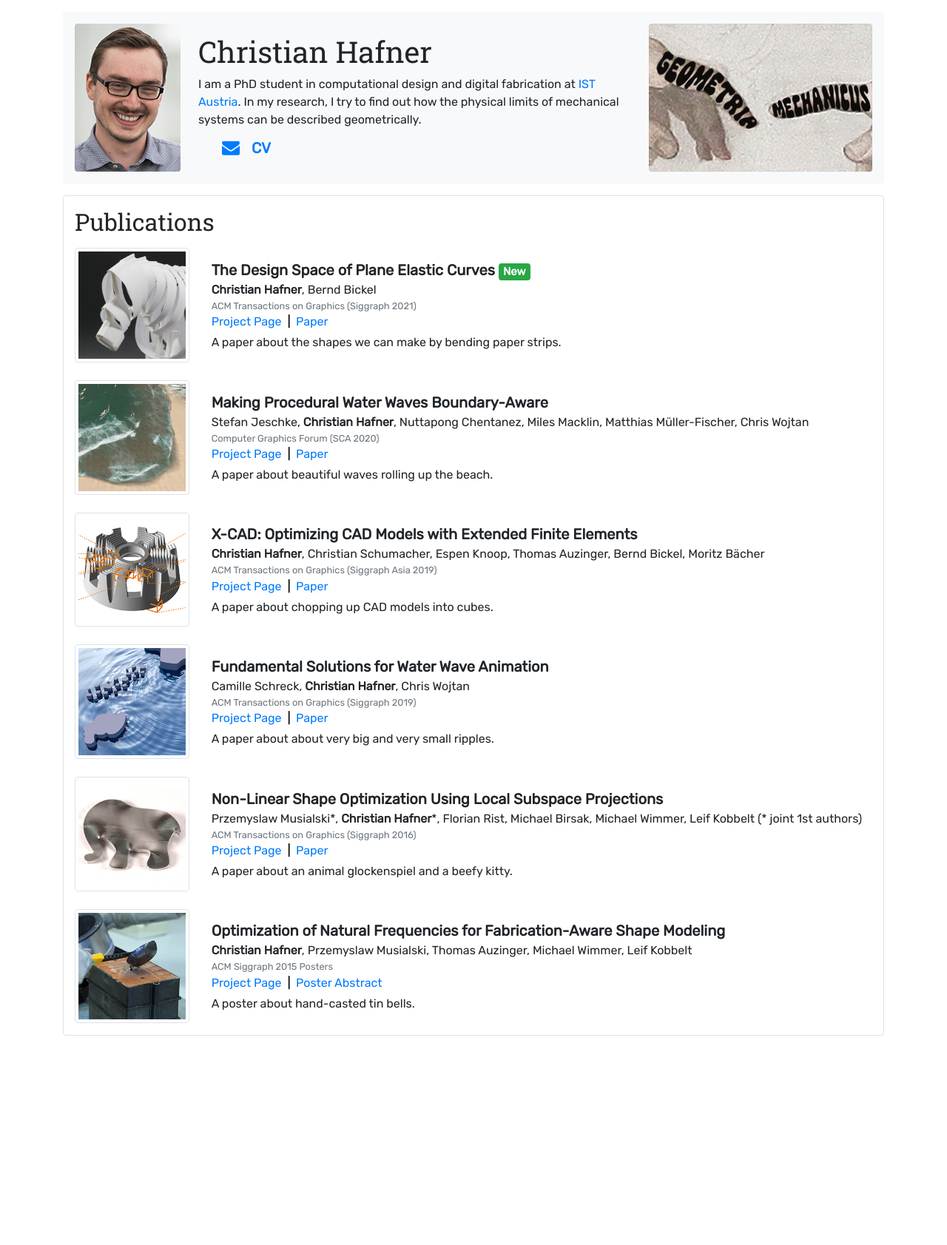
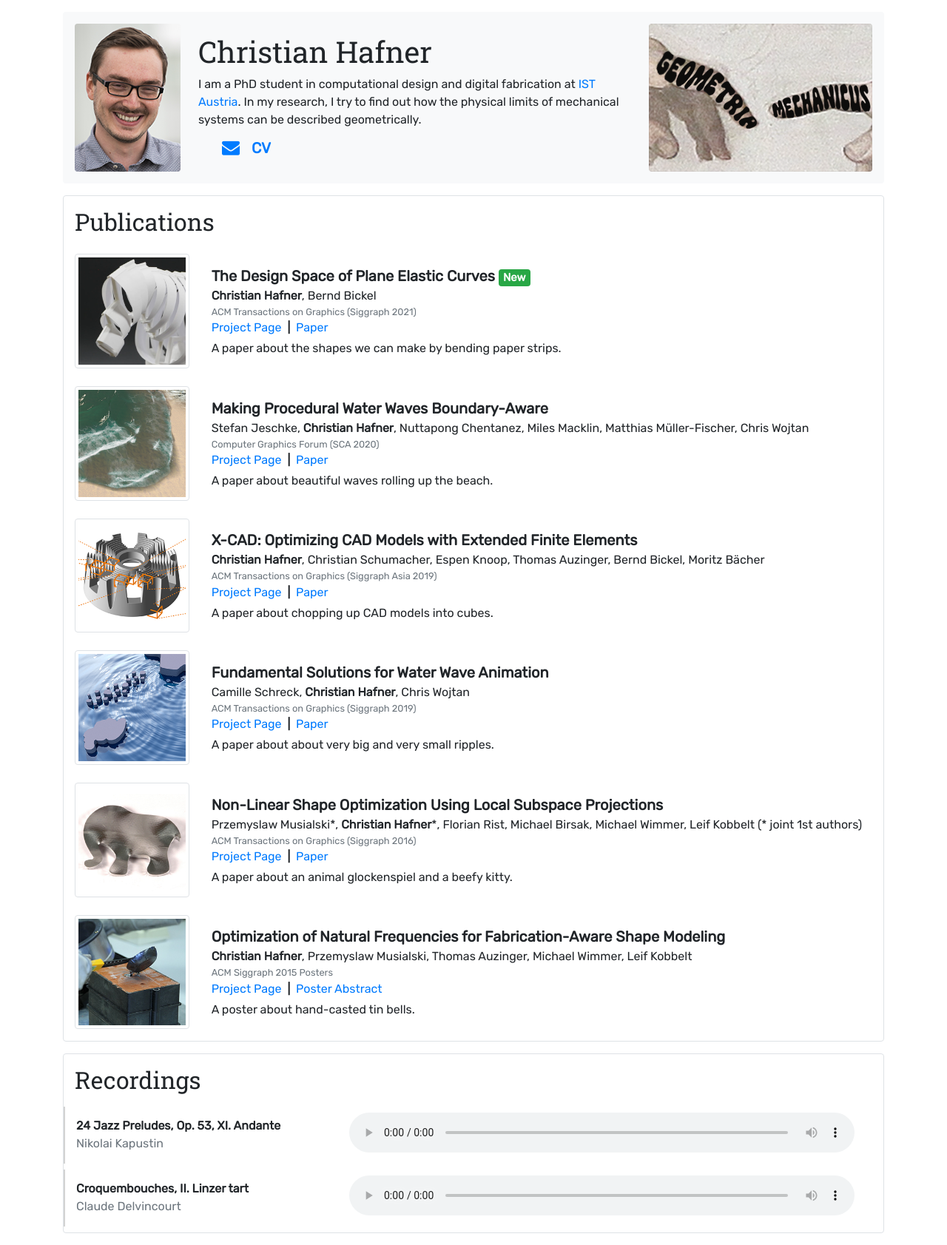
Before and after one commit to chrishafner/chrishafner.github.io, a Jekyll site: the page built from index.html, in a window 1280 px wide. Shown: the whole page at 74% size. Built offline with Jekyll 4.4.1, drawn with Linux system fonts in a browser that asks for light colours; before the commit the page ends 1416 px from its top, so only the background shows below that.

Commit message:
recordings, favicon.png

```diff
--- /dev/null
+++ b/_data/recordings.yml
@@ -0,0 +1,6 @@
+- composer: Nikolai Kapustin
+  piece: 24 Jazz Preludes, Op. 53, XI. Andante
+  path: https://pub.ist.ac.at/~chafner/music/Kap_pre11.mp3
+- composer: Claude Delvincourt
+  piece: Croquembouches, II. Linzer tart
+  path: https://pub.ist.ac.at/~chafner/music/del_cr_linzer_tart.mp3
--- /dev/null
+++ b/_includes/portrait.html
@@ -0,0 +1,13 @@
+<div class="container rounded bg-light mt-3 p-3" style="display:flex;flex-direction:row;flex-wrap:wrap;align-items:center;justify-content:center">
+    <div><img class="rounded" src="img/hafner_portrait.png"/></div>
+    <div class="mx-4 my-2" style="flex-grow:1;flex-basis:200px">
+        <h1>Christian Hafner</h1>
+        <div class="my-2">I am a PhD student in computational design and digital fabrication at <a href="https://ist.ac.at/">IST Austria</a>.
+        In my research, I try to find out how the physical limits of mechanical systems can be described geometrically.</div>
+        <div class="mx-4" style="display:flex;flex-direction:row;align-items:center">
+            <a href="mailto:chafner@ist.ac.at" class="mx-2" style="font-size:24px"><i class="fa fa-envelope"></i></a>
+            <span class="mx-2" style="font-size:20px"><a href="https://pub.ist.ac.at/~chafner/CV_Hafner_Oct2021.pdf"><b>CV</b></a></span>
+        </div>
+    </div>
+    <div><img class="rounded" src="img/geometria_mechanicus.png"/></div>
+</div>
--- /dev/null
+++ b/_includes/recordings.html
@@ -0,0 +1,14 @@
+{% assign recordings=site.data.recordings %}
+{% for rec in recordings %}
+    <div class="row align-items-center mb-2" style="border-left: solid 2px lightgrey">
+        <div class="col-lg-4 my-2" >
+            <div class="font-weight-bolder">{{ rec.piece }}</div>
+            <div class="text-muted">{{ rec.composer }}</div>
+        </div>
+        <div class="col-lg-8 container my-2">
+            <div class="mr-4 ml-0">
+                <audio controls style="width: 100%"><source src="{{ rec.path }}" type="audio/mpeg"></audio>
+            </div>
+        </div>
+    </div>
+{% endfor %}
--- a/_layouts/default.html
+++ b/_layouts/default.html
@@ -4,19 +4,7 @@
     <body>
 
     <div class="container">
-        <div class="container rounded bg-light mt-3 p-3" style="display:flex;flex-direction:row;flex-wrap:wrap;align-items:center;justify-content:center">
-            <div><img class="rounded" src="img/hafner_portrait.png"/></div>
-            <div class="mx-4 my-2" style="flex-grow:1;flex-basis:200px">
-                <h1>Christian Hafner</h1>
-                <div class="my-2">I am a PhD student in computational design and digital fabrication at <a href="https://ist.ac.at/">IST Austria</a>.
-                In my research, I try to find out how the physical limits of mechanical systems can be described geometrically.</div>
-                <div class="mx-4" style="display:flex;flex-direction:row;align-items:center">
-                    <a href="mailto:chafner@ist.ac.at" class="mx-2" style="font-size:24px"><i class="fa fa-envelope"></i></a>
-                    <span class="mx-2" style="font-size:20px"><a href="https://pub.ist.ac.at/~chafner/CV_Hafner_Oct2021.pdf"><b>CV</b></a></span>
-                </div>
-            </div>
-            <div><img class="rounded" src="img/geometria_mechanicus.png"/></div>
-        </div>
+        {% include portrait.html %}
 
         {{ content }}
     </div>
--- a/_sass/main.scss
+++ b/_sass/main.scss
@@ -6,6 +6,10 @@ h1, h2, h3 {
     font-family: "Roboto Slab", serif;
 }
 
+h2 {
+    margin-bottom: 1rem!important;
+}
+
 img {
     max-width: 100%;
     max-height: 100%;
--- a/index.html
+++ b/index.html
@@ -9,3 +9,10 @@ layout: default
         {% include publication-list.html %}
     </div>
 </section>
+
+<section id="recordings">
+    <div class="container pt-3 my-3 border rounded">
+        <h2>Recordings</h2>
+        {% include recordings.html %}
+    </div>
+</section>
```
Also changed, not shown: favicon.png (added).
